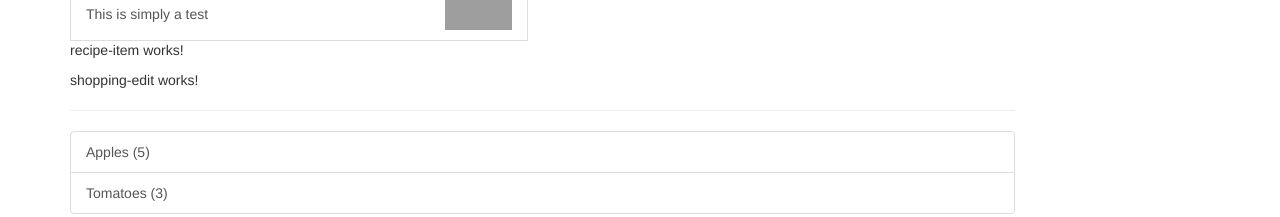
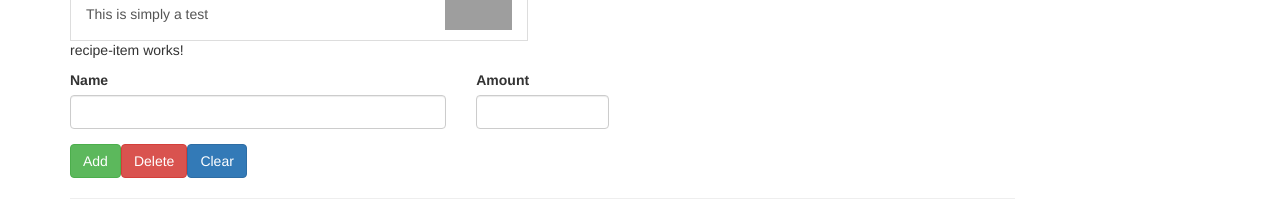
Before and after one commit to KylerJohnson26/recipe-shopping-app, an Angular app: page / in a window 1280 px wide. Shown: the part 249-466 px from the top of the page. Built offline with nearby package versions, Linux system fonts and the light colour scheme; grey boxes are pictures that could not be loaded.

Commit message:
fill out shopping-edit component template

```diff
--- a/src/app/shopping-list/shopping-edit/shopping-edit.component.html
+++ b/src/app/shopping-list/shopping-edit/shopping-edit.component.html
@@ -1,3 +1,23 @@
-<p>
-  shopping-edit works!
-</p>
+<div class="row">
+  <div class="col-xs-12">
+    <form>
+      <div class="row">
+        <div class="col-sm-5 form-group">
+          <label for="name">Name</label>
+          <input type="text" id="name" class="form-control">
+        </div>
+        <div class="col-sm-2 form-group">
+          <label for="amount">Amount</label>
+          <input type="number" id="amount" class="form-control">
+        </div>
+      </div>
+      <div class="row">
+          <div class="col-xs-12">
+            <button type="submit" class="btn btn-success">Add</button>
+            <button type="button" class="btn btn-danger">Delete</button>
+            <button type="button" class="btn btn-primary">Clear</button>
+          </div>
+        </div>
+    </form>
+  </div>
+</div>
```
